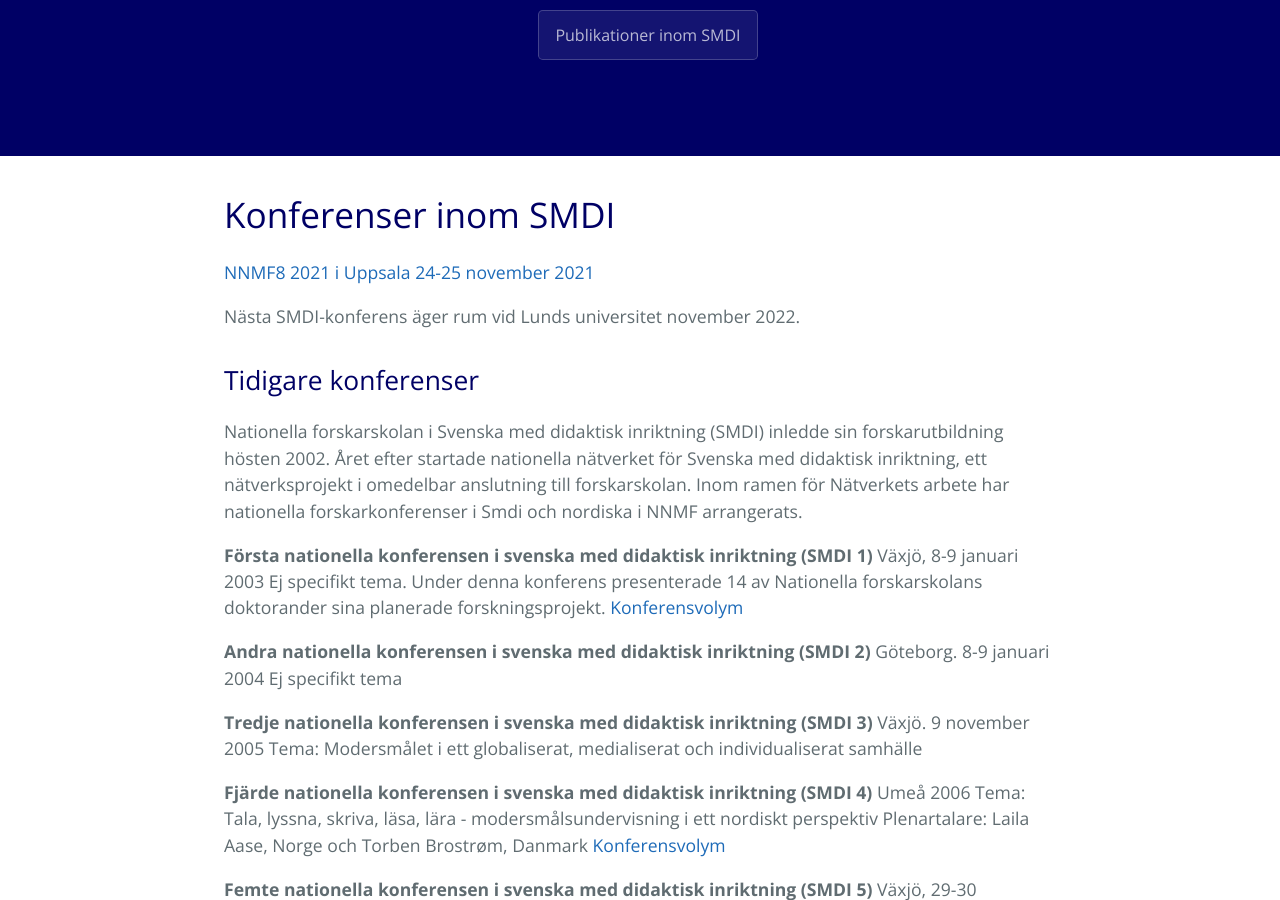
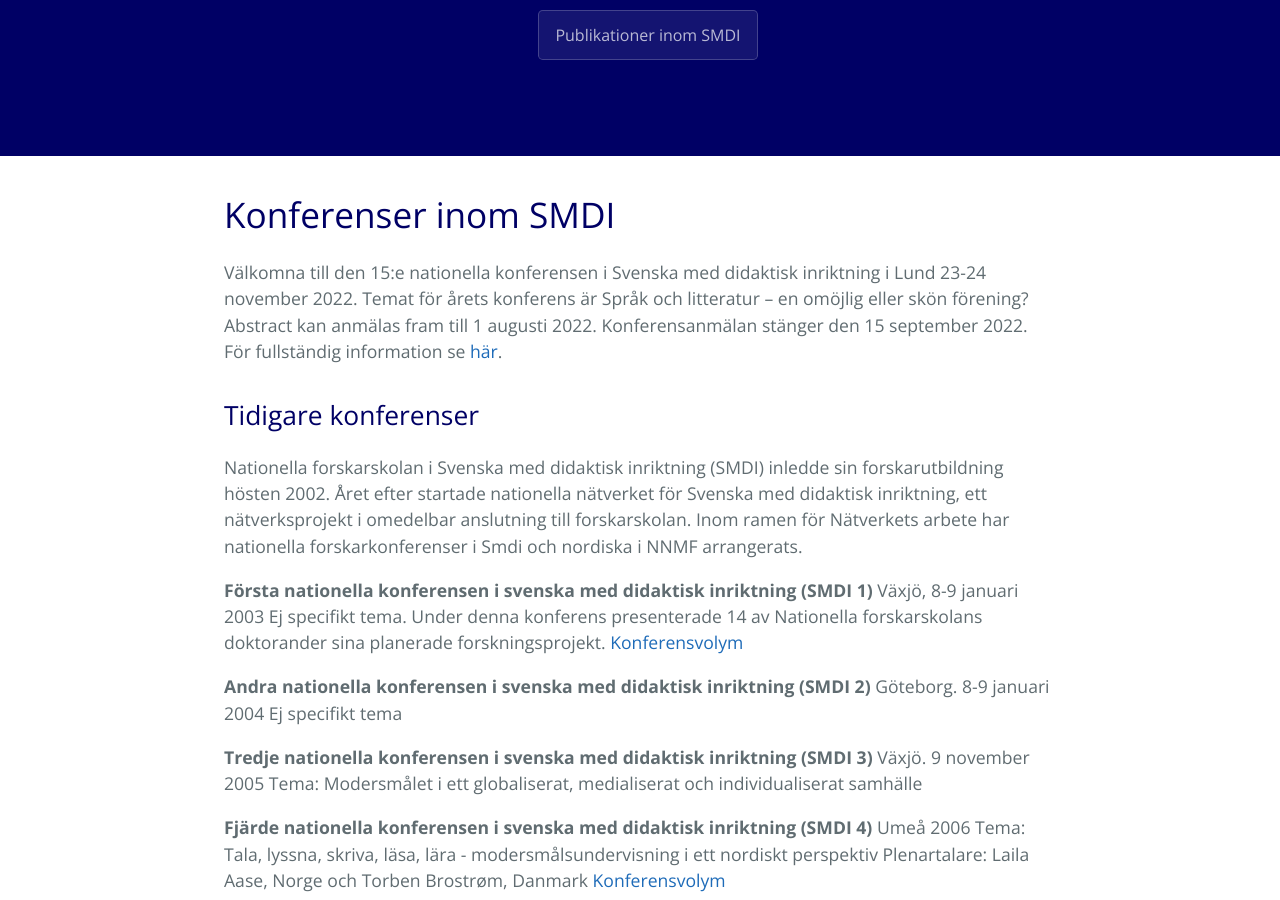
Before and after one commit to smdihemsida/smdihemsida.github.io, a Jekyll site: the page built from konferenser.md, in a window 1280 px wide and 900 px high, scrolled down 366 px. Built offline with Jekyll 4.4.1, drawn with Linux system fonts in a browser that asks for light colours; our own code applies the rules of GitHub Pages for plain Markdown files.

Commit message:
Update konferenser.md

```diff
--- a/konferenser.md
+++ b/konferenser.md
@@ -3,9 +3,7 @@ layout: pages
 ---
 
 # Konferenser inom SMDI
-[NNMF8 2021 i Uppsala 24-25 november 2021](https://www.nnmf2021.se/)
-
-Nästa SMDI-konferens äger rum vid Lunds universitet november 2022.
+Välkomna till den 15:e nationella konferensen i Svenska med didaktisk inriktning i Lund 23-24 november 2022. Temat för årets konferens är Språk och litteratur – en omöjlig eller skön förening? Abstract kan anmälas fram till 1 augusti 2022. Konferensanmälan stänger den 15 september 2022. För fullständig information se [här](https://drive.google.com/file/d/14zWPZ-qVTpAhxe4H98ivPvFX40vD53PA/view?usp=sharing).
 
 ## Tidigare konferenser
 Nationella forskarskolan i Svenska med didaktisk inriktning (SMDI) inledde sin forskarutbildning hösten 2002. Året efter startade nationella nätverket för Svenska med didaktisk inriktning, ett nätverksprojekt i omedelbar anslutning till forskarskolan. Inom ramen för Nätverkets arbete har nationella forskarkonferenser i Smdi och nordiska i NNMF arrangerats.
```
